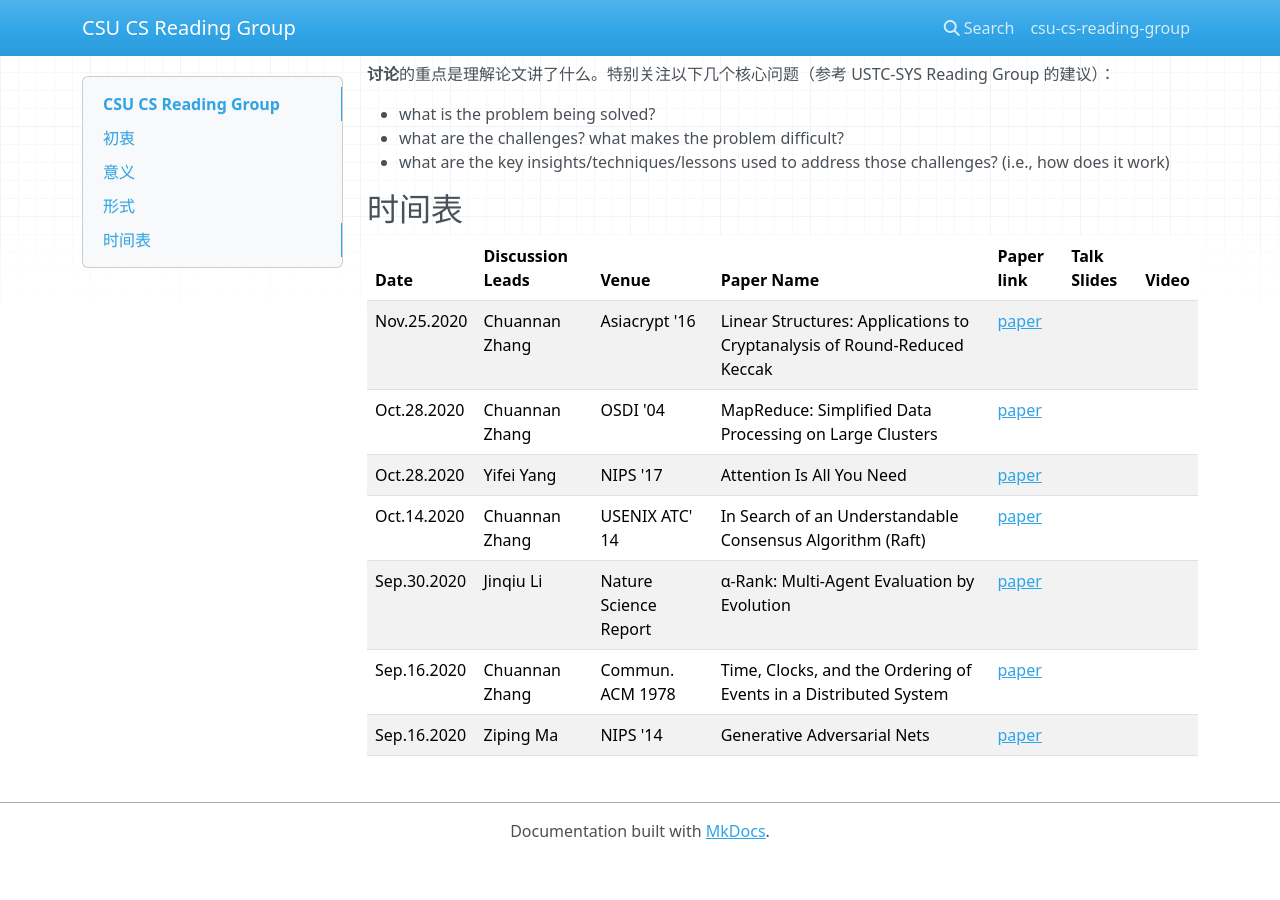
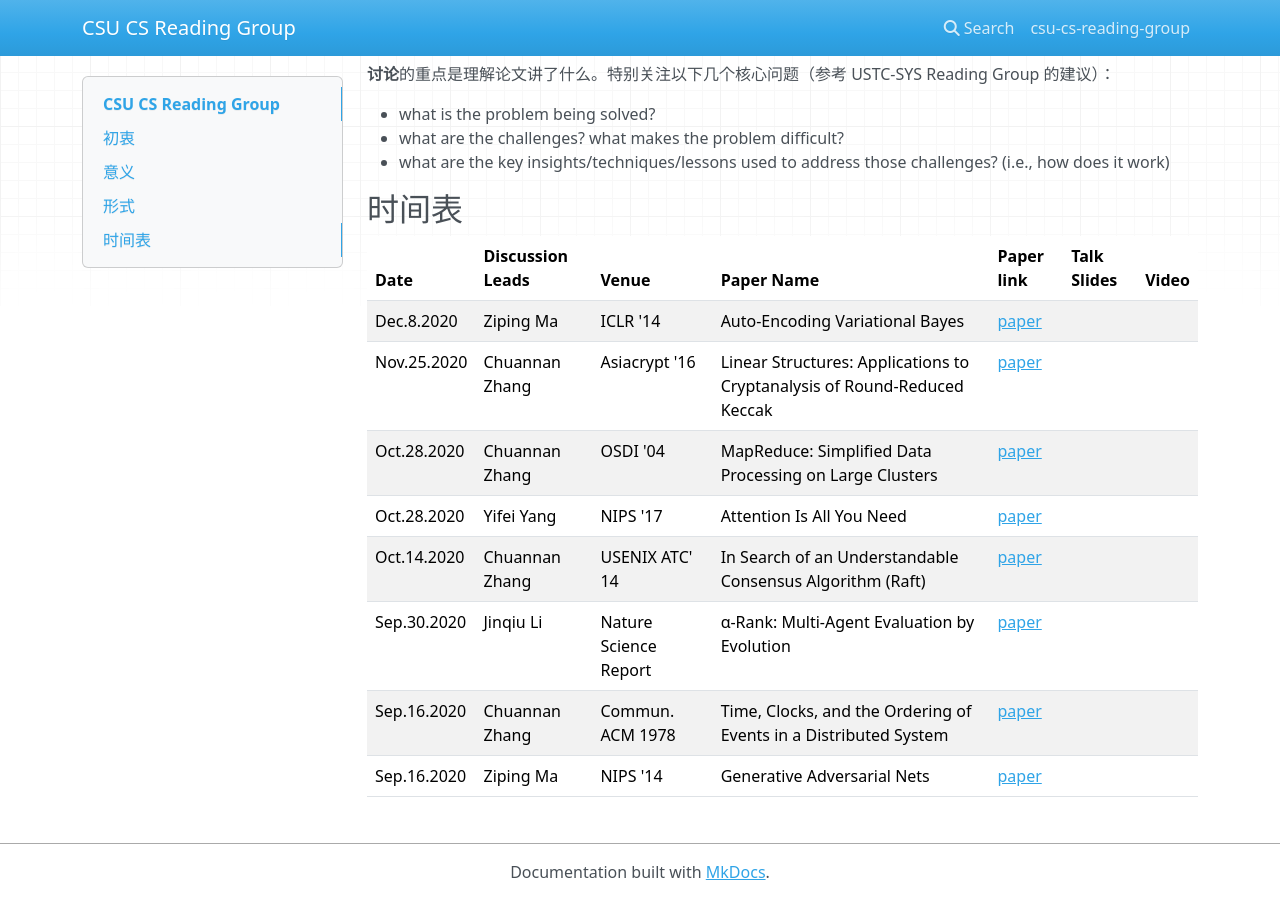
Before and after one commit to disc0ver-csu/csu-cs-reading-group, an MkDocs documentation site: the page built from docs/index.md, in a window 1280 px wide and 900 px high, scrolled down 676 px. Built offline with MkDocs 1.6.1, drawn with Linux system fonts in a browser that asks for light colours; nearby versions of some CDN libraries; before the commit the page ends 1535 px from its top, so only the background shows below that.

Commit message:
docs: update at 2020/12/08

```diff
--- a/docs/index.md
+++ b/docs/index.md
@@ -29,6 +29,7 @@ ReadingGroup 仍然属于 Disc0ver 组织[知识共享平台](https://github.com
 
 | Date        | Discussion Leads | Venue                 | Paper Name                                                               | Paper link                                                                                                                                      | Talk Slides | Video |
 | :---------- | :--------------- | :-------------------- | :----------------------------------------------------------------------- | :---------------------------------------------------------------------------------------------------------------------------------------------- | :---------- | :---- |
+| Dec.8.2020  | Ziping Ma        | ICLR '14              | Auto-Encoding Variational Bayes                                          | [paper](https://arxiv.org/pdf/1312.6114)                                                                                                        |
 | Nov.25.2020 | Chuannan Zhang   | Asiacrypt '16         | Linear Structures: Applications to Cryptanalysis of Round-Reduced Keccak | [paper](https://www.iacr.org/archive/asiacrypt2016/10031143/10031143.pdf)                                                                       |
 | Oct.28.2020 | Chuannan Zhang   | OSDI '04              | MapReduce: Simplified Data Processing on Large Clusters                  | [paper](https://www.usenix.org/event/osdi04/tech/full_papers/dean/dean.pdf)                                                                     |             |
 | Oct.28.2020 | Yifei Yang       | NIPS '17              | Attention Is All You Need                                                | [paper](https://arxiv.org/pdf/1706.03762)                                                                                                       |
```
